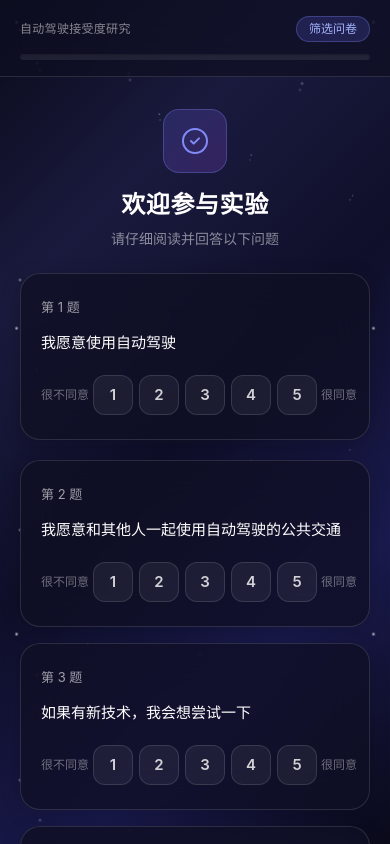
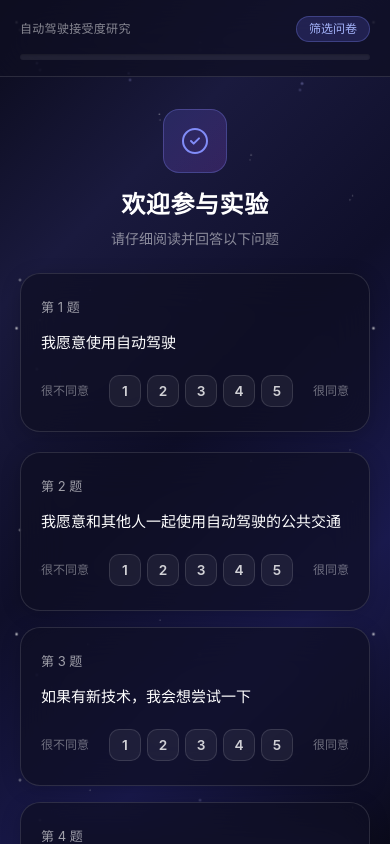
Before and after one commit to Sililbsihi/AVA-survey1, a Next.js app: page / in a window 390 px wide. Shown: the top 844 px of the page. Built offline with nearby package versions, Linux system fonts and the light colour scheme; a web font is replaced by a local one.

Commit message:
Update globals.css

```diff
--- a/src/app/globals.css
+++ b/src/app/globals.css
@@ -305,22 +305,24 @@ body {
 .option-btn.selected { background: linear-gradient(135deg, rgba(99, 102, 241, 0.3), rgba(168, 85, 247, 0.2)); border-color: var(--primary-light); color: #fff; box-shadow: 0 0 20px rgba(99, 102, 241, 0.3); }
 .option-btn.selected::after { content: ''; position: absolute; top: 8px; right: 8px; width: 8px; height: 8px; background: var(--accent); border-radius: 50%; box-shadow: 0 0 8px var(--accent); }
 
-/* 数字选项 */
+
+/* 数字选项 - 响应式适配 */
 .num-option {
   position: relative;
-  width: 40px;
-  height: 40px;
+  width: clamp(32px, 8vw, 40px);
+  height: clamp(32px, 8vw, 40px);
   background: rgba(255, 255, 255, 0.06);
   border: 1.5px solid rgba(255, 255, 255, 0.12);
-  border-radius: 12px;
+  border-radius: 10px;
   color: rgba(255, 255, 255, 0.8);
-  font-size: 15px;
+  font-size: clamp(13px, 3.5vw, 15px);
   font-weight: 600;
   cursor: pointer;
   display: flex;
   align-items: center;
   justify-content: center;
   overflow: hidden;
+  flex-shrink: 0;
 }
 
 .num-option:hover { background: rgba(99, 102, 241, 0.2); border-color: rgba(99, 102, 241, 0.5); }
@@ -330,13 +332,13 @@ body {
 /* 紧凑数字选项 */
 .num-option-compact {
   position: relative;
-  width: 36px;
-  height: 36px;
+  width: clamp(28px, 7vw, 36px);
+  height: clamp(28px, 7vw, 36px);
   background: rgba(255, 255, 255, 0.05);
   border: 1.5px solid rgba(255, 255, 255, 0.12);
-  border-radius: 10px;
+  border-radius: 8px;
   color: rgba(255, 255, 255, 0.75);
-  font-size: 14px;
+  font-size: clamp(12px, 3vw, 14px);
   font-weight: 600;
   cursor: pointer;
   display: flex;
```
